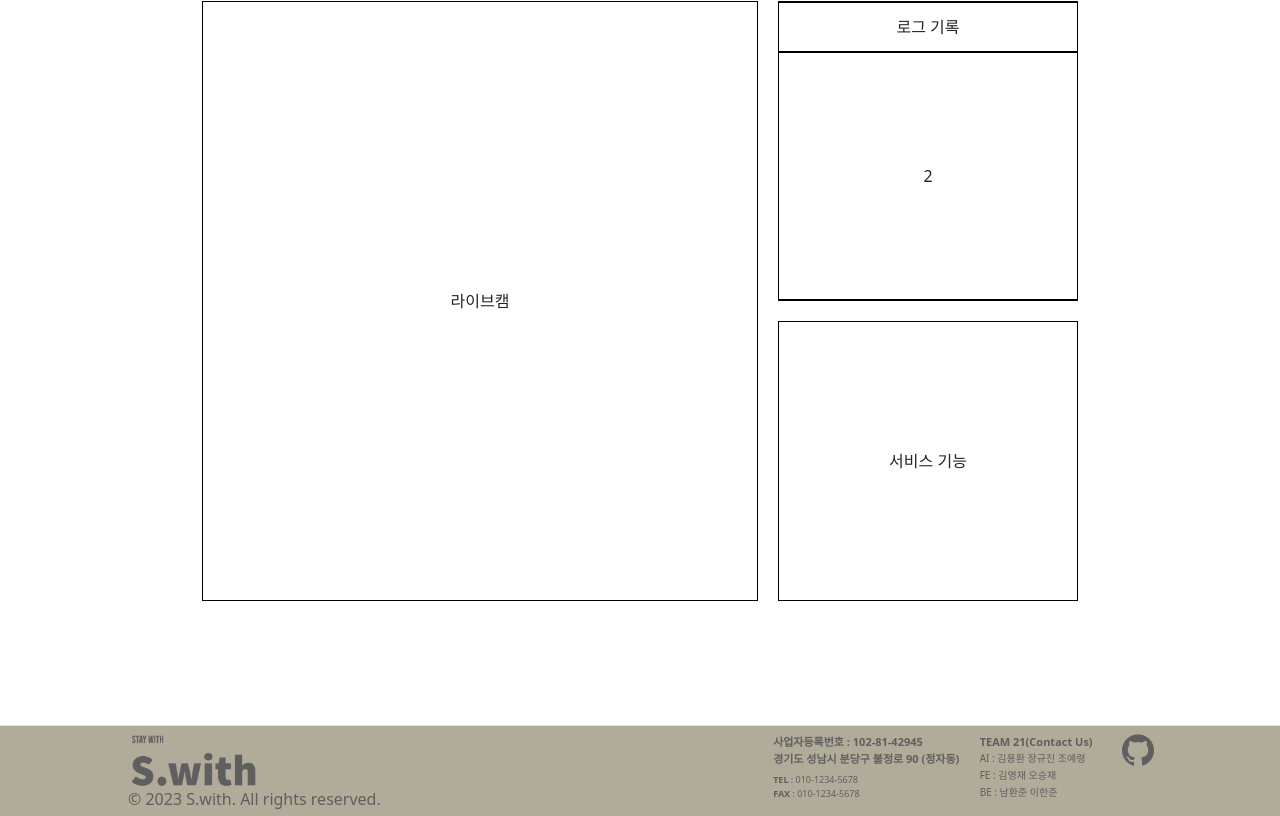
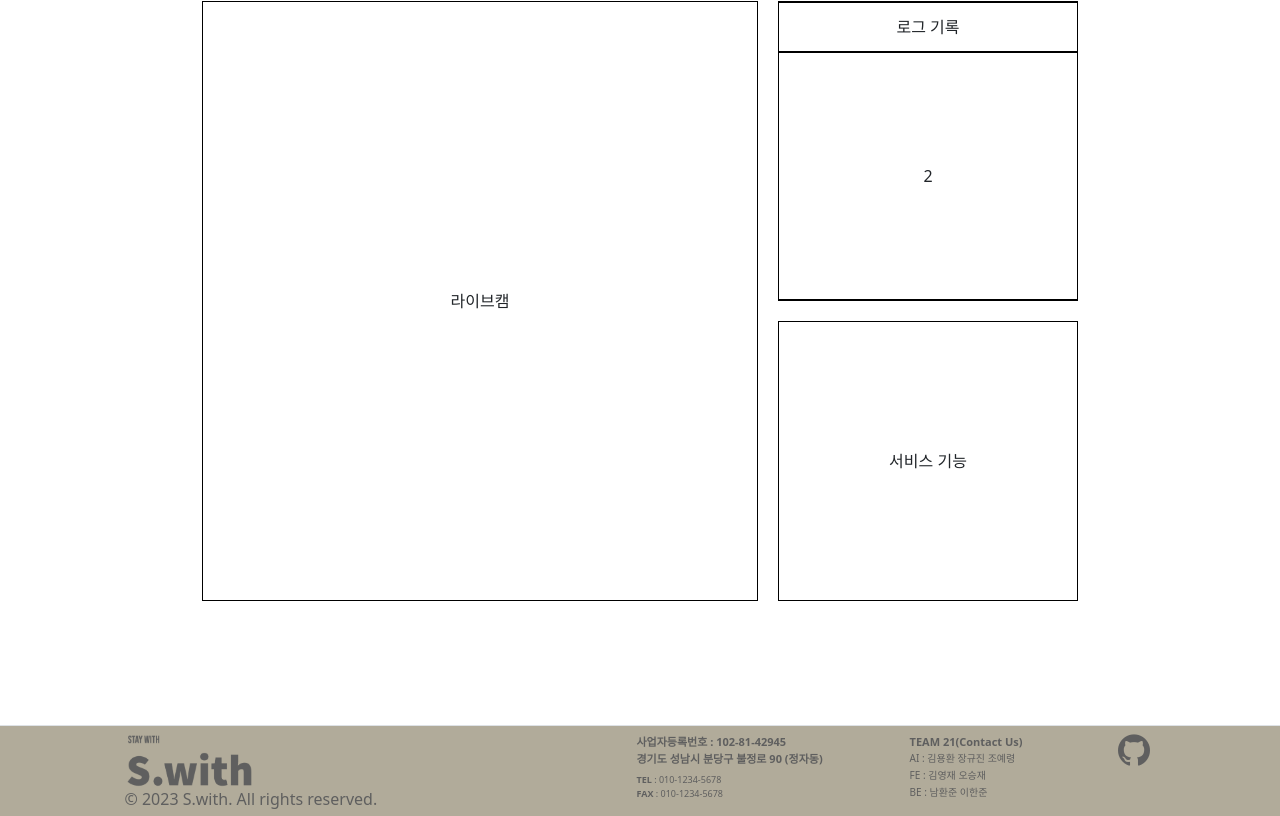
Before and after one commit to Yjason-K/AIVLE_BigProject_Swith, a React (Create React App) app: page /service in a window 1280 px wide. Shown: the part 189-1005 px from the top of the page. Built offline with nearby package versions, Linux system fonts and the light colour scheme.

Commit message:
style - footer.scss 양쪽 margin 조절 끝

```diff
--- a/src/components/footer.scss
+++ b/src/components/footer.scss
@@ -15,6 +15,8 @@
   white-space: nowrap;
   height: 90px;
   width: 80%;
+  margin-left: 9.45%;
+  margin-right: 10%;
   color: #5f5f5f;
 }
 
@@ -31,7 +33,7 @@
 .footer-right {
   display: flex;
   justify-content: space-between;
-  width: 37%;
+  width: 50%;
 }
 
 .footer-right-one {
@@ -47,6 +49,14 @@
   margin-left: 11px;
 }
 
+.footer-right-three {
+  width: 50px;
+}
+
+.github-logo {
+  margin-left: 20px;
+}
+
 .right-one-bottom {
   margin-top: 6px;
   font-size: 9px;
@@ -54,14 +64,6 @@
 .team-team {
   font-size: 11px;
   font-weight: 900;
-}
-
-.footer-right-three {
-  width: 50px;
-}
-
-.github-logo {
-  margin-left: 20px;
 }
 
 a:link,
```
